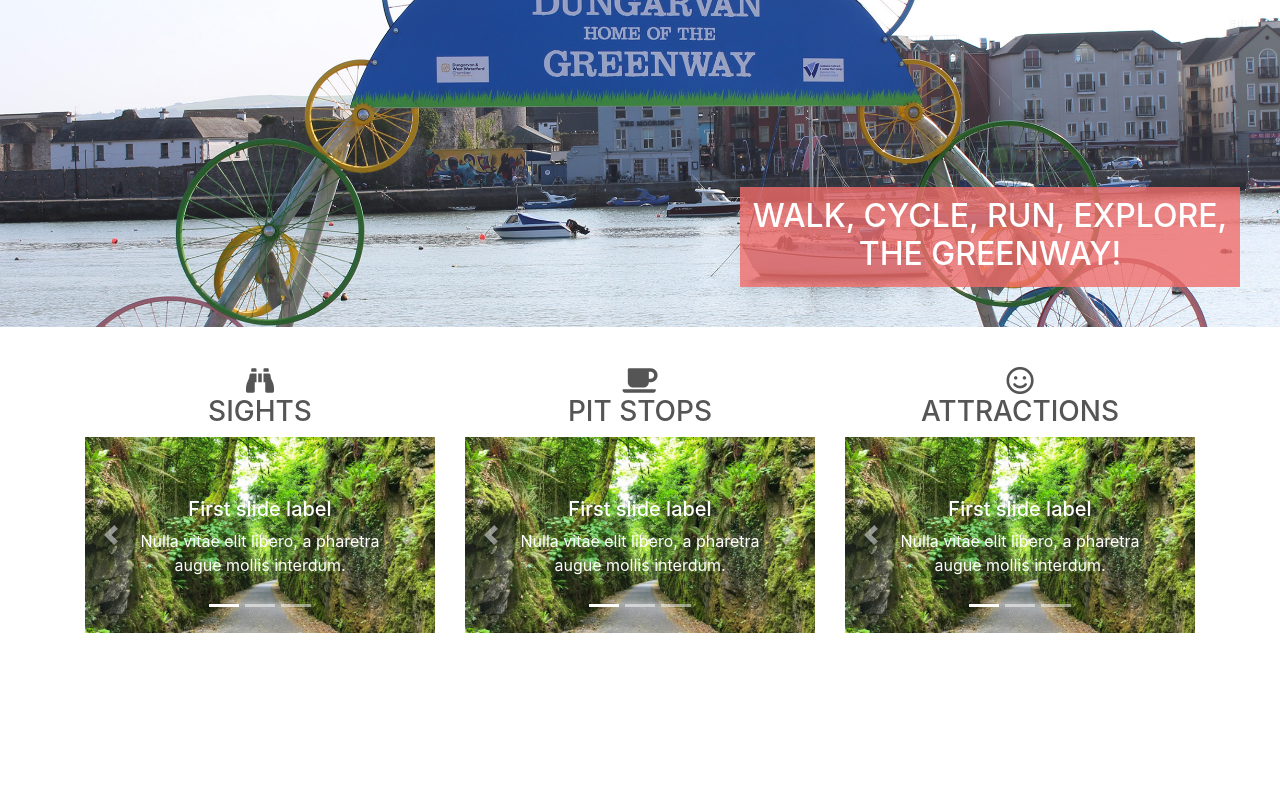
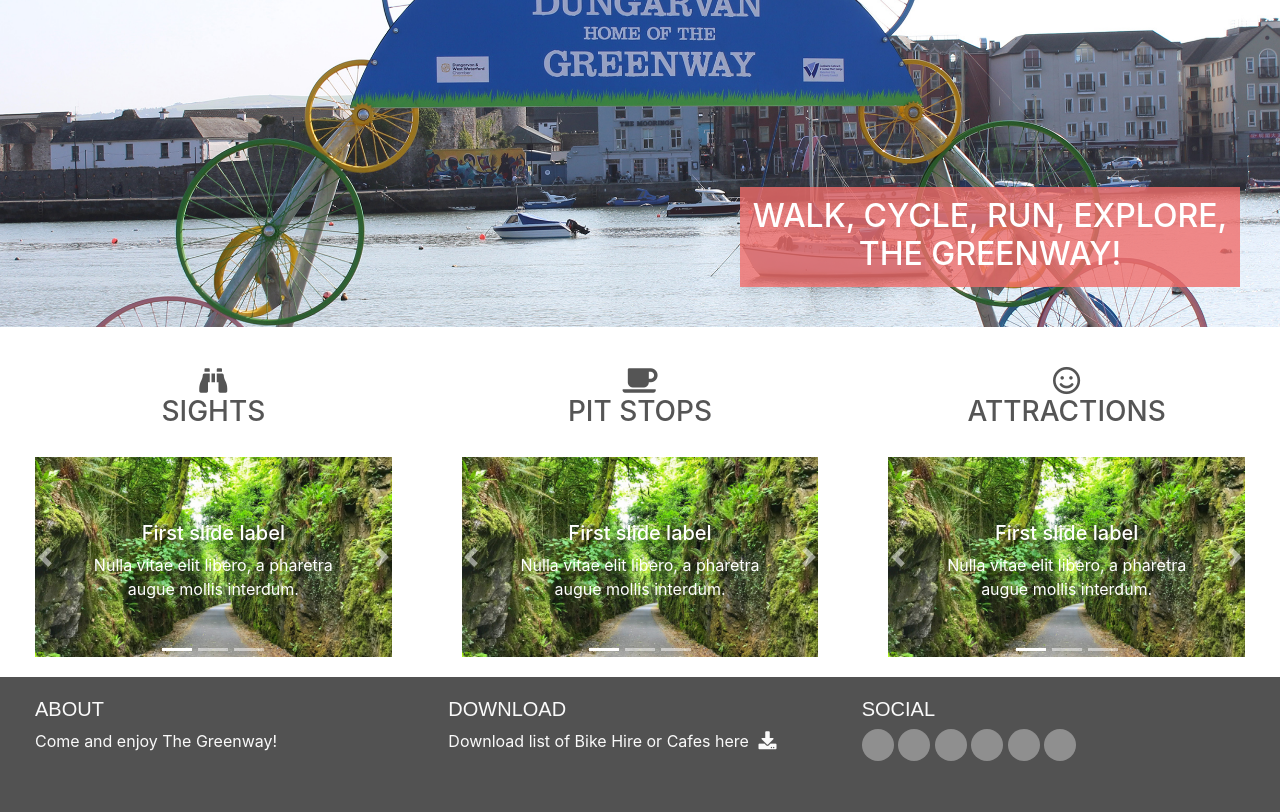
Before and after one commit to Bar-Dev/Greenway, a plain HTML site: page index.html in a window 1280 px wide. Shown: the part 370-1182 px from the top of the page. Before the commit the page ends 1003 px from the top, so only its background shows below. Drawn offline with nearby package versions, Linux system fonts and the light colour scheme.

Commit message:
Added Footer to Home Page

```diff
--- a/assets/css/style.css
+++ b/assets/css/style.css
@@ -67,3 +67,75 @@ h3 {
     margin-top: 40px;
     text-transform: uppercase;
 }
+
+.uppercase {
+    text-transform: uppercase;
+}
+
+.general-sub {
+    font-family: "Exo", sans-serif;
+    font-weight: 300;
+    color: #fafafa;
+}
+
+.inline-block {
+    display: inline-block;
+}
+
+.carousel-style {
+    padding: 20px 20px 20px 20px;
+}
+
+footer {
+    background-color: #525252;
+    color: #fafafa;
+    min-height: 120px;
+    margin: 0;
+}
+
+.cv-pdf i {
+    font-size: 18px;
+    color: #fafafa;
+    text-align: center;
+    padding-left: 5px;
+    transition: all 0.35s ease-in-out;
+    -moz-transition: all 0.35s ease-in-out;
+    -webkit-transition: all 0.35s ease-in-out;
+    -o-transition: all 0.35s ease-in-out;
+}
+
+.cv-pdf i:hover {
+    color: #e84610;
+}
+
+.social-links {
+    padding-bottom: 15px;
+}
+
+.social-links li a i {
+    width: 32px;
+    height: 32px;
+    padding: 12px 0;
+    border-radius: 50%;
+    font-size: 13px;
+    line-height: 7px;
+    text-align: center;
+    color: #fafafa;
+    background: #8f8f8f;
+    transition: all 0.35s ease-in-out;
+    -moz-transition: all 0.35s ease-in-out;
+    -webkit-transition: all 0.35s ease-in-out;
+    -o-transition: all 0.35s ease-in-out;
+}
+
+.social-links li a i:hover {
+    background: #e84610;
+}
+
+.list-inline-item:not(:last-child) {
+    margin: 0;
+}
+
+#footer-details {
+    padding: 20px;
+}
--- a/index.html
+++ b/index.html
@@ -35,8 +35,8 @@
 							Amenities
 						</a>
 						<div class="dropdown-menu" aria-labelledby="navbarDropdownMenuLink">
-							<a class="dropdown-item" href="#">Cafe's</a>
-							<a class="dropdown-item" href="#">Bike Hire</a>
+							<a class="dropdown-item" href="index.html">Cafe's</a>
+							<a class="dropdown-item" href="index.html">Bike Hire</a>
 						</div>
 					</li>
 					<li class="nav-item">
@@ -61,11 +61,11 @@
 							</div>
 							</div>
 							</section>
-					<div class="container">
+							<div class="container-fluid">
 								<div class="row">
 									<div class="col-sm">
 										<h3><i class="fas fa-binoculars d-sm-block"></i>Sights</h3>
-								<div id="carouselExampleCaptions" class="carousel slide" data-ride="carousel">
+										<div id="carouselExampleCaptions" class="carousel slide carousel-style" data-ride="carousel">
 											<ol class="carousel-indicators">
 												<li data-target="#carouselExampleCaptions" data-slide-to="0" class="active"></li>
 												<li data-target="#carouselExampleCaptions" data-slide-to="1"></li>
@@ -106,7 +106,7 @@
 									</div>
 									<div class="col-sm">
 										<h3><i class="fas fa-coffee d-sm-block"></i> Pit Stops</h3>
-								<div id="carouselExampleCaptions" class="carousel slide" data-ride="carousel">
+										<div id="carouselExampleCaptions" class="carousel slide carousel-style" data-ride="carousel">
 											<ol class="carousel-indicators">
 												<li data-target="#carouselExampleCaptions" data-slide-to="0" class="active"></li>
 												<li data-target="#carouselExampleCaptions" data-slide-to="1"></li>
@@ -148,7 +148,7 @@
 									</div>
 									<div class="col-sm">
 										<h3><i class="far fa-smile d-sm-block"></i>Attractions</h3>
-								<div id="carouselExampleCaptions" class="carousel slide" data-ride="carousel">
+										<div id="carouselExampleCaptions" class="carousel slide carousel-style" data-ride="carousel">
 											<ol class="carousel-indicators">
 												<li data-target="#carouselExampleCaptions" data-slide-to="0" class="active"></li>
 												<li data-target="#carouselExampleCaptions" data-slide-to="1"></li>
@@ -189,6 +189,67 @@
 									</div>
 								</div>
 							</div>
+							<footer class="container-fluid">
+								<div id="footer-details" class="row">
+									<div class="col-sm-4">
+										<h5 class="uppercase general-sub">About</h5>
+										<p class="inline-block">
+											Come and enjoy The Greenway!
+										</p>
+									</div>
+									<div class="col-sm-4">
+										<h5 class="uppercase general-sub">Download</h5>
+										<p class="inline-block">
+											Download list of Bike Hire or Cafes here
+											<a href="#" target="_blank" class="cv-pdf">
+												<i class="fa fa-download" aria-hidden="true"></i>
+												<span class="sr-only">Download link.</span>
+											</a>
+										</p>
+									</div>
+									<div class="col-sm-4">
+										<h5 class="uppercase general-sub">Social</h5>
+										<ul class="list-inline social-links">
+											<li class="list-inline-item">
+												<a target="_blank" href="#">
+													<i class="fa fa-facebook" aria-hidden="true"></i>
+													<span class="sr-only">Facebook</span>
+												</a>
+											</li>
+											<li class="list-inline-item">
+												<a target="_blank" href="#">
+													<i class="fa fa-twitter" aria-hidden="true"></i>
+													<span class="sr-only">Twitter</span>
+												</a>
+											</li>
+											<li class="list-inline-item">
+												<a target="_blank" href="#">
+													<i class="fa fa-linkedin" aria-hidden="true"></i>
+													<span class="sr-only">LinkedIn</span>
+												</a>
+											</li>
+											<li class="list-inline-item">
+												<a target="_blank" href="#">
+													<i class="fa fa-pinterest" aria-hidden="true"></i>
+													<span class="sr-only">Pinterest</span>
+												</a>
+											</li>
+											<li class="list-inline-item">
+												<a target="_blank" href="#">
+													<i class="fa fa-instagram" aria-hidden="true"></i>
+													<span class="sr-only">Instagram</span>
+												</a>
+											</li>
+											<li class="list-inline-item">
+												<a target="_blank" href="#">
+													<i class="fa fa-youtube" aria-hidden="true"></i>
+													<span class="sr-only">YouTube</span>
+												</a>
+											</li>
+										</ul>
+									</div>
+								</div>
+							</footer>
 					</body>
 
 					</html>
```
Lines whose indentation alone changed are shown as unchanged.
